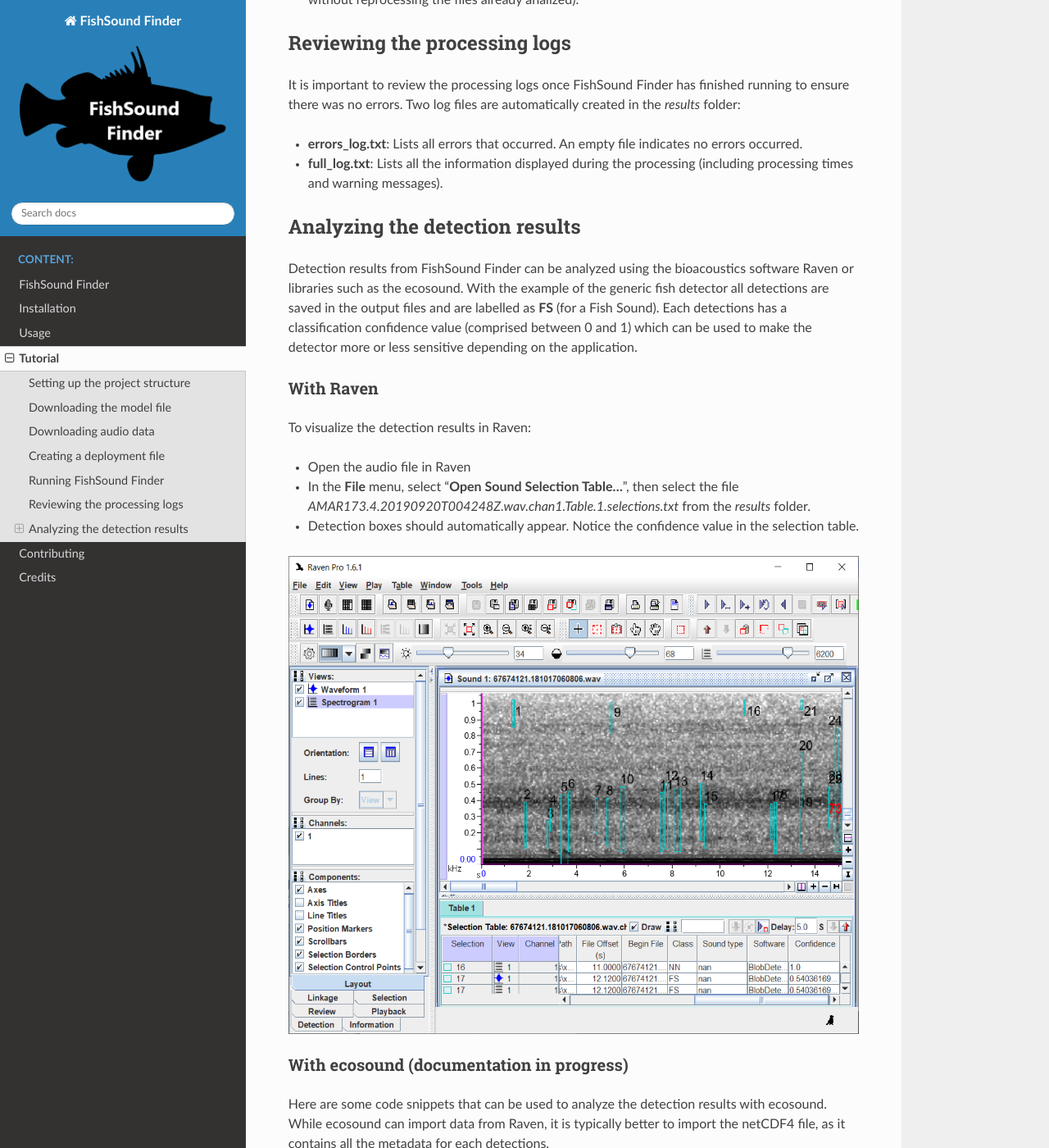
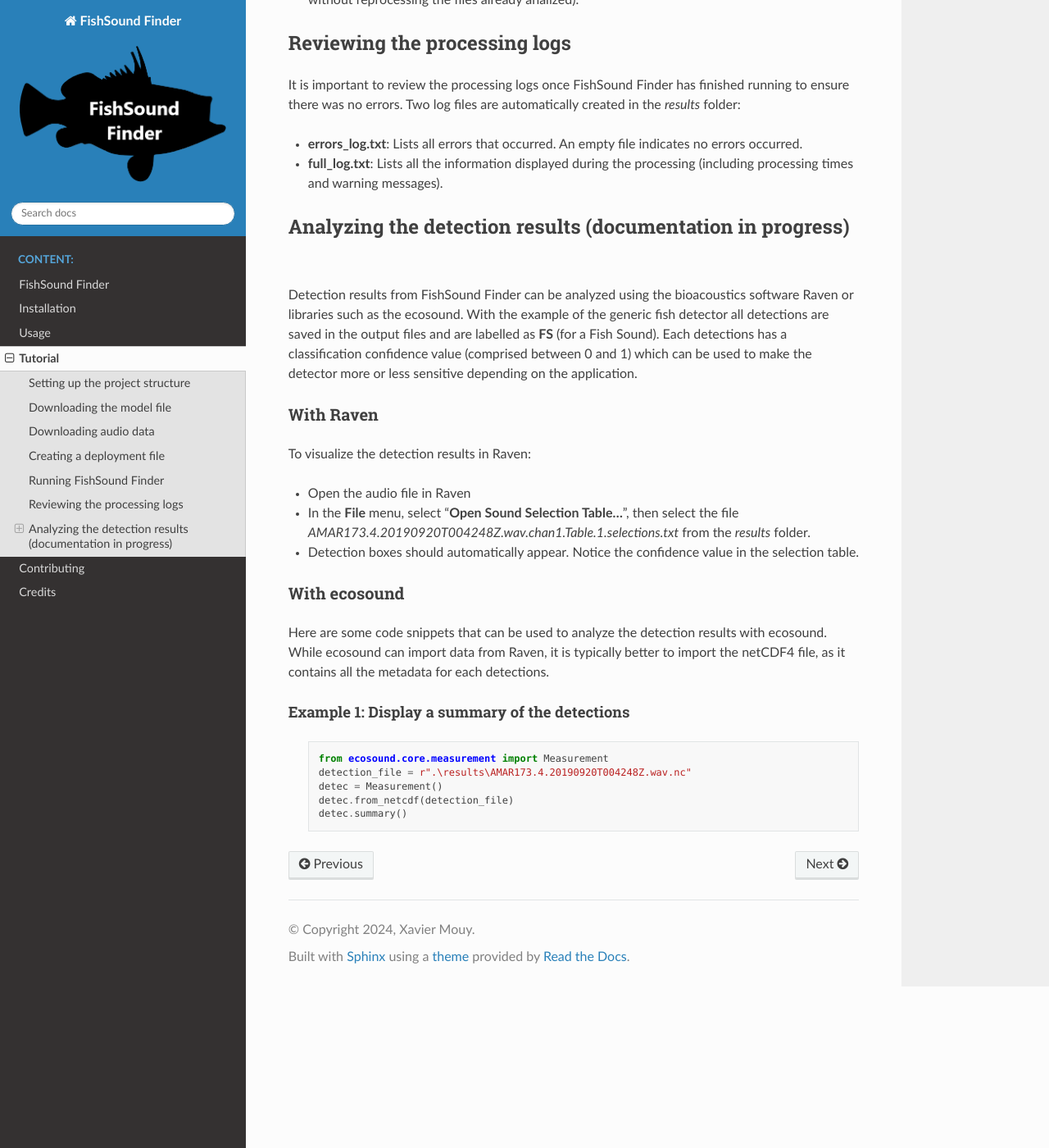
Before and after one commit to xaviermouy/FishSound_Finder, a Sphinx documentation site: the page built from docs/source/example.rst, in a window 1280 px wide and 1400 px high, scrolled down 4005 px. Shown: the whole window at 82% size. Built offline with Sphinx 7.4.7 and the Read the Docs theme 2.0.0, drawn with Linux system fonts in a browser that asks for light colours.

Commit message:
doc updates

```diff
--- a/docs/source/example.rst
+++ b/docs/source/example.rst
@@ -157,7 +157,7 @@
 * **full_log.txt**: Lists all the information displayed during the processing (including processing times and warning messages).
 
 
-Analyzing the detection results
+Analyzing the detection results (documentation in progress)
 -------------------------------
 
 Detection results from FishSound Finder can be analyzed using the bioacoustics software Raven or
@@ -177,11 +177,7 @@
   from the *results* folder.
 * Detection boxes should automatically appear. Notice the confidence value in the selection table.
 
-.. image:: _static/raven_with_detections.png
-   :scale: 70 %
-
-
-With ecosound (documentation in progress)
+With ecosound
 *************
 
 Here are some code snippets that can be used to analyze the detection results with ecosound. While ecosound can import
```
